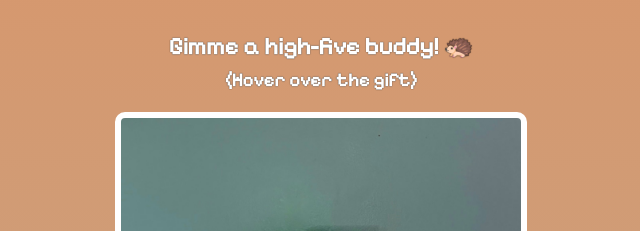
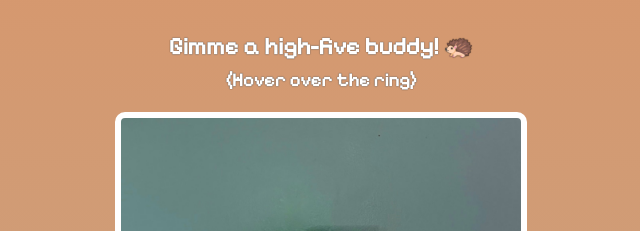
Before and after one commit to ishtmuhammad/birthday-gift-site, a website built with Vite: page index.html in a window 1280 px wide. Shown: the part 350-581 px from the top of the page, 319-959 px from the left. Built offline with nearby package versions, Linux system fonts and the light colour scheme.

Commit message:
Change gift to ring

```diff
--- a/index.html
+++ b/index.html
@@ -15,7 +15,7 @@
 
         <div class="gift-section">
             <h2 class="gift-title"> Gimme a high-five buddy! 🦔</h2>
-            <h3 class="gift-hint">(Hover over the gift)</h3>
+            <h3 class="gift-hint">(Hover over the ring)</h3>
             <div class="gift-img" id="gift-img-happy"></div>
         </div>
 
```
